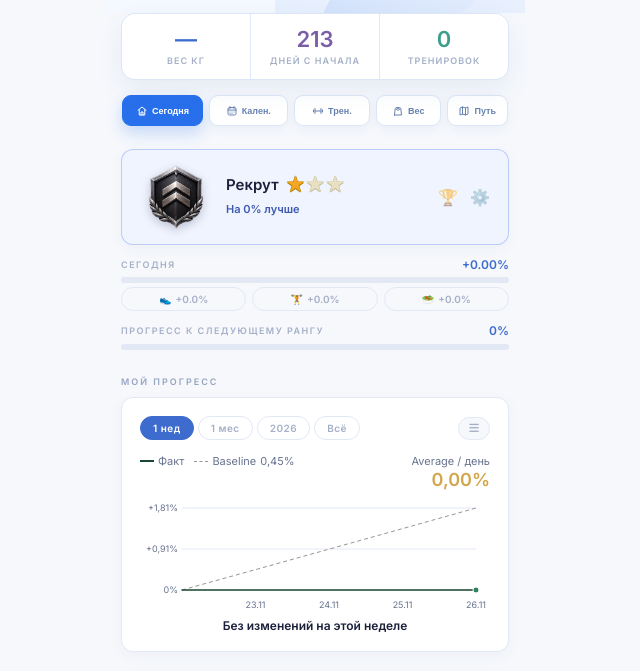
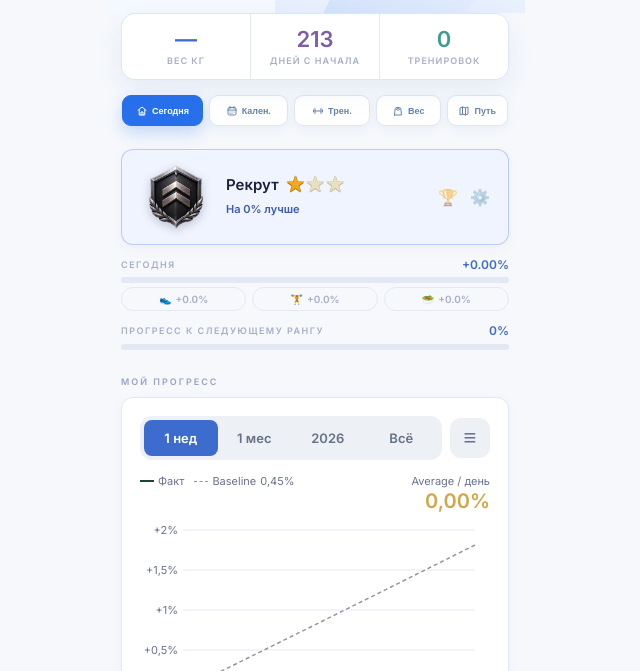
Before and after one commit to Nurzhan117/Body-Project, a plain HTML site: page index.html in a window 1280 px wide. Shown: the part 129-800 px from the top of the page, without its empty margins (325-965 px from the left). Drawn offline with nearby package versions, Linux system fonts and the light colour scheme.

Commit message:
Improve chart scales and period controls

```diff
--- a/index.html
+++ b/index.html
@@ -354,36 +354,32 @@ body{font-family:'Inter',sans-serif;color:var(--text);background:var(--bg);max-w
 .cal-day{cursor:pointer;transition:opacity .15s}
 .cal-day:not(.other):hover{opacity:.75}
 .chart-card{background:var(--surface);border-radius:var(--radius);border:1px solid var(--border);padding:18px;box-shadow:var(--shadow-soft)}
-.chart-top{display:flex;align-items:center;justify-content:space-between;margin-bottom:14px}
-.chart-periods{display:flex;gap:4px}
-.progress-table-open{width:32px;height:23px;min-width:32px;min-height:23px;border-radius:99px;border:1px solid var(--border);background:var(--bg);font-family:Arial,'Inter',sans-serif;font-size:19px;font-weight:700;line-height:0;color:var(--text3);display:flex;align-items:center;justify-content:center;cursor:pointer;transition:all .15s;margin-left:8px;padding:0;-webkit-text-size-adjust:100%;text-size-adjust:100%;-webkit-appearance:none;appearance:none}
-.progress-table-open:hover{border-color:#3d6bce;color:#3d6bce;background:#f5f8ff}
-.cperiod{
-  padding:5px 12px;border-radius:99px;
-  border:1px solid var(--border);background:#fff;
-  font-family:'Inter',sans-serif;font-size:10px;font-weight:700;
-  letter-spacing:.5px;color:var(--text3);cursor:pointer;transition:all .15s
-}
-.cperiod.active{background:#3d6bce;color:#fff;border-color:#3d6bce}
-.chart-wrap{width:100%;height:120px}
-.chart-wrap svg{width:100%;height:100%;overflow:visible}
-.progress-overview{display:flex;justify-content:space-between;align-items:flex-start;flex-wrap:wrap;gap:8px 12px;margin:10px 0 4px}
+.chart-top{--period-bg:#edf0f5;display:flex;align-items:center;gap:8px;margin-bottom:14px}
+.chart-periods{display:flex;flex:1;min-width:0;padding:4px;background:var(--period-bg);border-radius:12px}
+.progress-table-open{flex:0 0 40px;width:40px;height:40px;border:0;border-radius:11px;background:var(--period-bg);font:700 22px/1 Arial,sans-serif;color:var(--text2);display:grid;place-items:center;cursor:pointer;padding:0}
+.progress-table-open:hover{color:var(--green)}
+.cperiod{flex:1 1 0;min-width:0;height:36px;padding:0;border:0;border-radius:8px;background:transparent;font:600 13px Inter,sans-serif;color:#657287;white-space:nowrap;cursor:pointer;transition:background-color .16s,color .16s}
+.cperiod.active{background:var(--green);color:#fff}
+.chart-wrap{width:100%;height:200px}
+.chart-wrap svg{display:block;width:100%;height:100%;overflow:visible}
+.chart-axis-label{font:11px Inter,sans-serif;fill:var(--text2)}
+.chart-grid-line{stroke:var(--border);stroke-width:1}
+.chart-grid-zero{stroke:#aab6c9}
+.progress-overview{display:grid;grid-template-columns:minmax(0,1fr) auto;align-items:start;gap:8px;margin:10px 0 4px}
 .progress-legend{display:flex;gap:4px 10px;flex-wrap:wrap;font-size:11px;color:var(--text2)}
 .progress-legend > span{display:inline-flex;gap:4px;align-items:center}
 .progress-legend i{width:14px;border-top:2px solid #1a4731}
 .progress-legend .progress-legend-baseline{border-top:1px dashed #969696}
 .progress-average{display:grid;justify-items:end;gap:2px;margin-left:auto;font-size:11px;color:var(--text2)}
-.progress-average strong{font-size:18px;color:#D4A64C;line-height:1.1}
+.progress-average strong{font-size:20px;color:#D4A64C;line-height:1.1}
 .progress-positive{color:#267451}
 .progress-negative{color:var(--bad)}
 .interactive-plot{touch-action:pan-y pinch-zoom;cursor:crosshair}
-.progress-plot svg{display:block}
-.progress-plot svg text{font:9px Inter,sans-serif;fill:var(--text2)}
 .progress-period-summary{margin-top:4px;text-align:center;font-size:12px;font-weight:600}
-.progress-actual-line,.progress-baseline-line{fill:none;stroke-width:1.5;stroke-linejoin:round;vector-effect:non-scaling-stroke}
+.progress-actual-line,.progress-baseline-line{fill:none;stroke-width:2.2;stroke-linejoin:round;vector-effect:non-scaling-stroke}
 .progress-actual-line{stroke:#1a4731;stroke-linecap:round}
 .progress-penalty-line{stroke:#e05c5c}
-.progress-baseline-line{stroke:#969696;stroke-width:1;stroke-dasharray:4 3}
+.progress-baseline-line{stroke:#969696;stroke-width:1.5;stroke-dasharray:4 3}
 .progress-actual-marker{fill:#328261;stroke:var(--surface)}
 .progress-baseline-marker{fill:#969696;stroke:var(--surface)}
 .progress-chart-selection line{stroke:#969696;stroke-width:1;stroke-dasharray:2 3}
@@ -908,13 +904,13 @@ function doGet(e) {
   <div class="section-label">Мой прогресс</div>
   <div class="chart-card">
     <div class="chart-top">
-      <div class="chart-periods">
-        <button class="cperiod coef-period active" onclick="setCoefPeriod(-1)">1 нед</button>
-        <button class="cperiod coef-period" onclick="setCoefPeriod(1)">1 мес</button>
-        <button class="cperiod coef-period" id="coef-year-btn" onclick="setCoefPeriod(3)">2026</button>
-        <button class="cperiod coef-period" onclick="setCoefPeriod(0)">Всё</button>
+      <div class="chart-periods" role="group" aria-label="Период графика">
+        <button class="cperiod coef-period active" aria-pressed="true" onclick="setCoefPeriod(-1)">1 нед</button>
+        <button class="cperiod coef-period" aria-pressed="false" onclick="setCoefPeriod(1)">1 мес</button>
+        <button class="cperiod coef-period" aria-pressed="false" id="coef-year-btn" onclick="setCoefPeriod(3)">2026</button>
+        <button class="cperiod coef-period" aria-pressed="false" onclick="setCoefPeriod(0)">Всё</button>
       </div>
-      <button class="progress-table-open" onclick="openProgressTableModal()" title="Таблица прогресса">≡</button>
+      <button class="progress-table-open" onclick="openProgressTableModal()" title="Таблица прогресса" aria-label="Таблица прогресса">≡</button>
     </div>
     <div class="progress-overview">
       <div class="progress-legend">
@@ -1036,10 +1032,10 @@ function doGet(e) {
   <div class="section-label">Динамика веса</div>
   <div class="chart-card">
     <div class="chart-top">
-      <div class="chart-periods">
-        <button class="cperiod weight-period" onclick="setPeriod(1)">1 мес</button>
-        <button class="cperiod weight-period active" onclick="setPeriod(3)">3 мес</button>
-        <button class="cperiod weight-period" onclick="setPeriod(0)">Всё</button>
+      <div class="chart-periods" role="group" aria-label="Период графика">
+        <button class="cperiod weight-period" aria-pressed="false" onclick="setPeriod(1)">1 мес</button>
+        <button class="cperiod weight-period active" aria-pressed="true" onclick="setPeriod(3)">3 мес</button>
+        <button class="cperiod weight-period" aria-pressed="false" onclick="setPeriod(0)">Всё</button>
       </div>
     </div>
     <div class="chart-wrap interactive-plot" id="chart-wrap" aria-label="График веса. Стрелки выбирают взвешивание."></div>
@@ -2120,6 +2116,7 @@ function setCoefPeriod(p) {
     const t = b.textContent.trim();
     const bp = t === '1 нед' ? -1 : t === '1 мес' ? 1 : b.id === 'coef-year-btn' ? 3 : 0;
     b.classList.toggle('active', bp === p);
+    b.setAttribute('aria-pressed', String(bp === p));
   });
   renderCoefChart();
 }
@@ -2347,18 +2344,67 @@ function progressTooltipLine(label, value, style = '') {
     '</span><b>' + value + '</b></div>';
 }
 
+const CHART_HEIGHT = 200;
+
+function chartAxis(values, percent) {
+  let min = Math.min(...values), max = Math.max(...values);
+  if (min === max) {
+    const padding = percent ? 1 : 0.5;
+    min -= padding;
+    max += padding;
+  }
+
+  const targetStep = (max - min) / 4;
+  const magnitude = 10 ** Math.floor(Math.log10(targetStep));
+  const steps = [1, 2, 2.5, 5, 10, 20].map(multiplier => multiplier * magnitude);
+  const step = steps.find(candidate => Math.ceil(max / candidate) - Math.floor(min / candidate) <= 4);
+  let low = Math.floor(min / step);
+  let high = Math.ceil(max / step);
+  // Pad short scales to four labels while keeping the plotting range on the same side of zero if possible.
+  while (high - low < 3) {
+    if (min >= 0 || (max > 0 && high * step - max < min - low * step)) high++;
+    else low--;
+  }
+  const digits = Math.max(0, Math.min(20, -Math.floor(Math.log10(step)) + 1));
+  const format = new Intl.NumberFormat('ru-RU', {
+    maximumFractionDigits: digits, signDisplay: percent ? 'exceptZero' : 'auto',
+    notation: Math.max(Math.abs(low * step), Math.abs(high * step)) >= 100000 ? 'compact' : 'standard'
+  });
+  const ticks = Array.from({length: high - low + 1}, (_, i) => {
+    const index = low + i;
+    const value = index === 0 ? 0 : index * step;
+    return {value, label: format.format(value) + (percent ? '%' : '')};
+  });
+  return {min: low * step, max: high * step, ticks};
+}
+
+function chartGrid(axis, pad, width, y, emphasizeZero = false) {
+  return axis.ticks.map(({value, label}) => {
+    const gridClass = value === 0 && emphasizeZero ? 'chart-grid-line chart-grid-zero' : 'chart-grid-line';
+    return `<line class="${gridClass}" x1="${pad.l}" x2="${width-pad.r}" y1="${y(value)}" y2="${y(value)}"/><text class="chart-axis-label" x="${pad.l-5}" y="${y(value)+4}" text-anchor="end">${label}</text>`;
+  }).join('');
+}
+
+function chartDateLabels(ticks, width, height) {
+  const dates = ticks.map(tick => ({...tick, x: Math.max(20, Math.min(width - 20, tick.x))}));
+  const last = dates.at(-1);
+  const labels = [dates[0]];
+  for (const date of dates.slice(1, -1)) {
+    if (date.x - labels.at(-1).x >= 38 && last.x - date.x >= 38) labels.push(date);
+  }
+  if (last.x - labels.at(-1).x >= 38) labels.push(last);
+  return labels.map(tick => `<text class="chart-axis-label" x="${tick.x.toFixed(1)}" y="${height-7}" text-anchor="middle">${tick.date}</text>`).join('');
+}
+
 function renderProgressPlot(wrap, points) {
-  const W = wrap.clientWidth || 350, H = 120;
-  const pad = {l: 42, r: 14, t: 14, b: 24};
+  const W = wrap.clientWidth || 350, H = CHART_HEIGHT;
+  const values = points.flatMap(p => p.actual === null ? [p.baseline] : [p.actual, p.baseline]);
+  const axis = chartAxis(values, true);
+  const pad = {l: Math.max(42, ...axis.ticks.map(t => t.label.length * 7 + 8)), r: 15, t: 14, b: 26};
   const plotWidth = W - pad.l - pad.r;
   const dx = plotWidth / Math.max(1, points.length - 1);
   const x = i => points.length === 1 ? pad.l + plotWidth / 2 : pad.l + i * dx;
-  const values = points.flatMap(p => p.actual === null ? [p.baseline] : [p.actual, p.baseline]);
-  let min = Math.min(...values), max = Math.max(...values);
-  if (min === max) { min -= 0.1; max += 0.1; }
-  const y = v => pad.t + (max - v) / (max - min) * (H - pad.t - pad.b);
-  const ticks = [min, min < 0 && max > 0 ? 0 : (min + max) / 2, max];
-  const axisPct = new Intl.NumberFormat('ru-RU', {maximumFractionDigits: 2, signDisplay: 'exceptZero'});
+  const y = v => pad.t + (axis.max - v) / (axis.max - axis.min) * (H - pad.t - pad.b);
   const lastIndex = points.length - 1;
   const dateTicks = [...new Set([1, 1 + Math.round((lastIndex - 1) / 3),
     1 + Math.round((lastIndex - 1) * 2 / 3), lastIndex])];
@@ -2378,17 +2424,19 @@ function renderProgressPlot(wrap, points) {
     <path d="${actualPath}" class="progress-actual-line"/>
     ${points.map((p, i) => i && p.actual !== null && points[i - 1].actual !== null && alcohol.includes(p.date)
       ? `<line x1="${x(i-1)}" y1="${y(points[i-1].actual)}" x2="${x(i)}" y2="${y(p.actual)}" class="progress-actual-line progress-penalty-line"/>` : '').join('')}
-    ${points.length === 1 ? `<circle cx="${x(0)}" cy="${y(last.baseline)}" r="2.5" class="progress-baseline-marker"/>` : ''}
-    ${points.length > 1 && points[1].actual === null ? `<circle cx="${x(0)}" cy="${y(0)}" r="3" class="progress-actual-marker"/>` : ''}
-    ${last.actual === null ? '' : `<circle cx="${x(points.length-1)}" cy="${y(last.actual)}" r="3" class="progress-actual-marker"/>`}`;
-  wrap.innerHTML = `<svg viewBox="0 0 ${W} ${H}" preserveAspectRatio="none" aria-hidden="true">
-    ${ticks.map(v => `<line x1="${pad.l}" x2="${W-pad.r}" y1="${y(v)}" y2="${y(v)}" stroke="var(--border)"/><text x="${pad.l-4}" y="${y(v)+3}" text-anchor="end">${axisPct.format(v)}%</text>`).join('')}
+    ${points.length === 1 ? `<circle cx="${x(0)}" cy="${y(last.baseline)}" r="4" class="progress-baseline-marker"/>` : ''}
+    ${points.length > 1 && points[1].actual === null ? `<circle cx="${x(0)}" cy="${y(0)}" r="4" class="progress-actual-marker"/>` : ''}
+    ${last.actual === null ? '' : `<circle cx="${x(points.length-1)}" cy="${y(last.actual)}" r="4" class="progress-actual-marker"/>`}`;
+  wrap.innerHTML = `<svg viewBox="0 0 ${W} ${H}" aria-hidden="true">
+    ${chartGrid(axis, pad, W, y, true)}
     ${series}
-    ${dateTicks.map(i => `<text x="${x(i)}" y="${H-6}" text-anchor="middle">${points[i].date.slice(5).split('-').reverse().join('.')}</text>`).join('')}
+    ${chartDateLabels(dateTicks.map(i => ({
+      date: points[i].date.slice(5).split('-').reverse().join('.'), x: x(i)
+    })), W, H)}
     <g class="progress-chart-selection" style="display:none">
       <line y1="${pad.t}" y2="${H-pad.b}"/>
-      <circle class="progress-baseline-marker" r="4"/>
-      <circle class="progress-actual-marker" r="4"/>
+      <circle class="progress-baseline-marker" r="5"/>
+      <circle class="progress-actual-marker" r="5"/>
     </g>
   </svg><div class="progress-tooltip" role="tooltip" hidden></div>`;
 
@@ -2563,6 +2611,7 @@ function setPeriod(p){
   document.querySelectorAll('.weight-period').forEach(b=>{
     const bp=b.textContent.trim()==='1 мес'?1:b.textContent.trim()==='3 мес'?3:0;
     b.classList.toggle('active',bp===p);
+    b.setAttribute('aria-pressed', String(bp === p));
   });
 
   renderChart();
@@ -2582,37 +2631,30 @@ function renderChart(){
   let filtered=sorted;
   if(chartPeriod>0){const cut=new Date();cut.setMonth(cut.getMonth()-chartPeriod);filtered=sorted.filter(m=>m.date>=cut.toISOString().slice(0,10));}
   if(!filtered.length){wrap.innerHTML='<div class="chart-empty">Нет данных за этот период</div>';statsEl.style.display='none';return;}
-  const W=wrap.clientWidth||380,H=120;
-  const pad={t:16,r:12,b:24,l:36};
-  const vals=filtered.map(m=>m.weight);
-  const minV=Math.min(...vals),maxV=Math.max(...vals),range=maxV-minV||1;
+  const W=wrap.clientWidth||380,H=CHART_HEIGHT;
+  const axis=chartAxis(filtered.map(m=>m.weight), false);
+  const pad={t:14,r:15,b:26,l:Math.max(36, ...axis.ticks.map(t => t.label.length * 7 + 8))};
   const wt0=new Date(filtered[0].date).getTime();
   const wt1=new Date(filtered[filtered.length-1].date).getTime();
   const wtRange=wt1-wt0||1;
   const xS=d=>pad.l+((new Date(d).getTime()-wt0)/wtRange)*(W-pad.l-pad.r);
-  const yS=v=>pad.t+(1-(v-minV)/range)*(H-pad.t-pad.b);
+  const yS=v=>pad.t+((axis.max-v)/(axis.max-axis.min))*(H-pad.t-pad.b);
   const pts=filtered.map(m=>({x:xS(m.date),y:yS(m.weight)}));
   const path='M'+pts.map(p=>`${p.x.toFixed(1)},${p.y.toFixed(1)}`).join(' L');
   const area=path+` L${pts[pts.length-1].x.toFixed(1)},${H-pad.b} L${pts[0].x.toFixed(1)},${H-pad.b} Z`;
-  const yTicks=[minV,(minV+maxV)/2,maxV].map(v=>({v:v.toFixed(1),y:yS(v)}));
-  const maxTicksW = 4;
-  const tickIdxW = new Set([0, filtered.length - 1]);
-  if (filtered.length > 2) {
-    const stepW = Math.max(1, Math.floor((filtered.length - 1) / (maxTicksW - 1)));
-    for (let i = stepW; i < filtered.length - 1; i += stepW) tickIdxW.add(i);
-  }
-  const xTicks=[...tickIdxW].sort((a,b)=>a-b).map(i=>({d:filtered[i].date.slice(5),x:xS(filtered[i].date)}));
+  const lastIndex = filtered.length - 1;
+  const tickIndices = [...new Set([0, Math.round(lastIndex / 3), Math.round(lastIndex * 2 / 3), lastIndex])];
+  const xTicks = tickIndices.map(i => ({date:filtered[i].date.slice(5), x:pts[i].x}));
   wrap.innerHTML=`<svg viewBox="0 0 ${W} ${H}" xmlns="http://www.w3.org/2000/svg">
     <defs><linearGradient id="g" x1="0" y1="0" x2="0" y2="1"><stop offset="0%" stop-color="#1a4731" stop-opacity=".1"/><stop offset="100%" stop-color="#1a4731" stop-opacity="0"/></linearGradient></defs>
-    ${yTicks.map(t=>`<line x1="${pad.l}" y1="${t.y.toFixed(1)}" x2="${W-pad.r}" y2="${t.y.toFixed(1)}" stroke="#eee" stroke-width="1"/>`).join('')}
+    ${chartGrid(axis, pad, W, yS)}
     <path d="${area}" fill="url(#g)"/>
-    <path d="${path}" fill="none" stroke="#3d6bce" stroke-width="1.5" stroke-linejoin="round" stroke-linecap="round"/>
-    ${yTicks.map(t=>`<text x="${pad.l-4}" y="${(t.y+3.5).toFixed(1)}" text-anchor="end" font-size="8" fill="#b0b0a8" font-family="Inter,sans-serif" font-weight="500">${t.v}</text>`).join('')}
-    ${xTicks.map(t=>`<text x="${t.x.toFixed(1)}" y="${H-6}" text-anchor="middle" font-size="8" fill="#c8c8c0" font-family="Inter,sans-serif" font-weight="500">${t.d}</text>`).join('')}
-    ${pts.map((p,i)=>`<circle cx="${p.x.toFixed(1)}" cy="${p.y.toFixed(1)}" r="${filtered.length>15?1.5:2.5}" fill="${i===pts.length-1?'#3d6bce':'#93c5fd'}" stroke="#fff" stroke-width="1.5"/>`).join('')}
+    <path d="${path}" fill="none" stroke="#3d6bce" stroke-width="2.2" stroke-linejoin="round" stroke-linecap="round"/>
+    ${chartDateLabels(xTicks, W, H)}
+    ${pts.map((p,i)=>`<circle cx="${p.x.toFixed(1)}" cy="${p.y.toFixed(1)}" r="${i===lastIndex ? 4 : filtered.length>15 ? 1.5 : 2.5}" fill="${i===pts.length-1?'#3d6bce':'#93c5fd'}" stroke="#fff" stroke-width="1.5"/>`).join('')}
     <g class="progress-chart-selection" style="display:none">
       <line y1="${pad.t}" y2="${H-pad.b}"/>
-      <circle class="progress-actual-marker" r="4" style="fill:#3d6bce"/>
+      <circle class="progress-actual-marker" r="5" style="fill:#3d6bce"/>
     </g>
   </svg><div class="progress-tooltip" role="tooltip" hidden></div>`;
   wrap.tabIndex = 0;
@@ -2643,6 +2685,26 @@ function renderChart(){
   if (bmiEl) bmiEl.textContent = bmi ? bmi.toFixed(1) : '—';
   statsEl.style.display='flex';
 }
+
+function observeChartWidths() {
+  if (typeof ResizeObserver === 'undefined') return;
+  const charts = [
+    [document.getElementById('coef-chart-wrap'), renderCoefChart],
+    [document.getElementById('chart-wrap'), renderChart]
+  ];
+  const widths = new Map(charts.map(([chart]) => [chart, chart.clientWidth]));
+  const observer = new ResizeObserver(entries => {
+    for (const {target} of entries) {
+      const width = target.clientWidth;
+      if (width === widths.get(target)) continue;
+      widths.set(target, width);
+      if (width) charts.find(([chart]) => chart === target)[1]();
+    }
+  });
+  charts.forEach(([chart]) => observer.observe(chart));
+}
+
+observeChartWidths();
 
 let wCurPage = 0;
 let mCurPage = 0;
```
